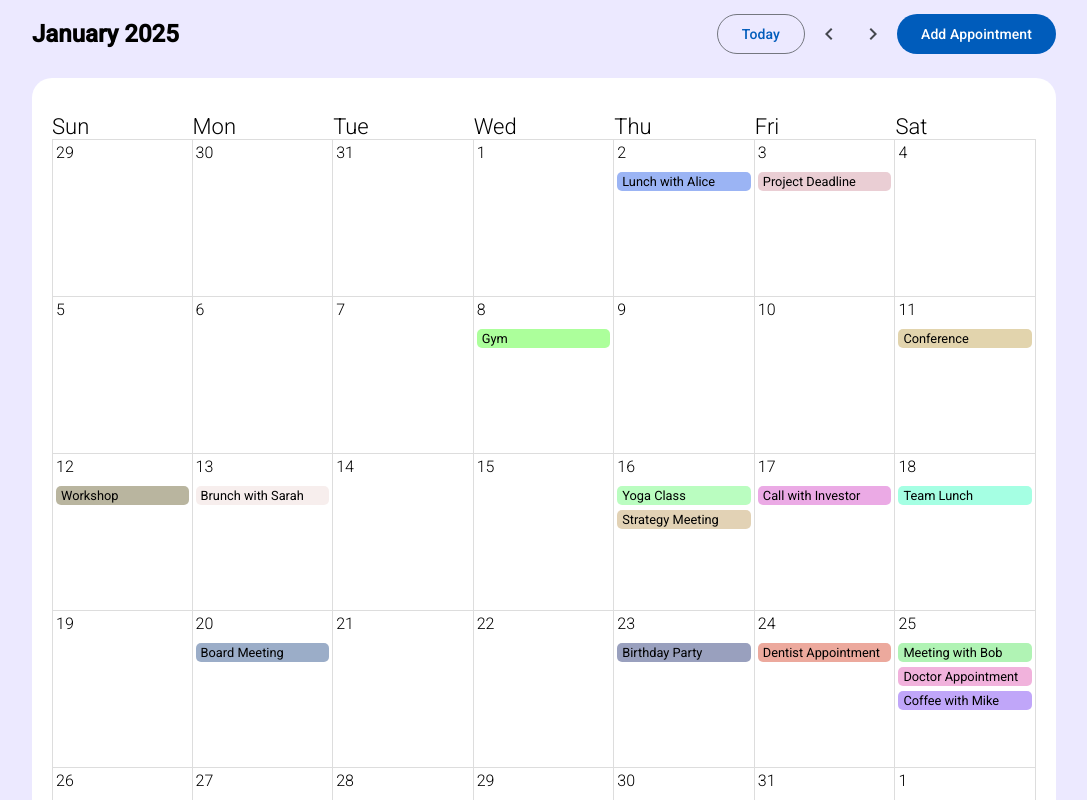
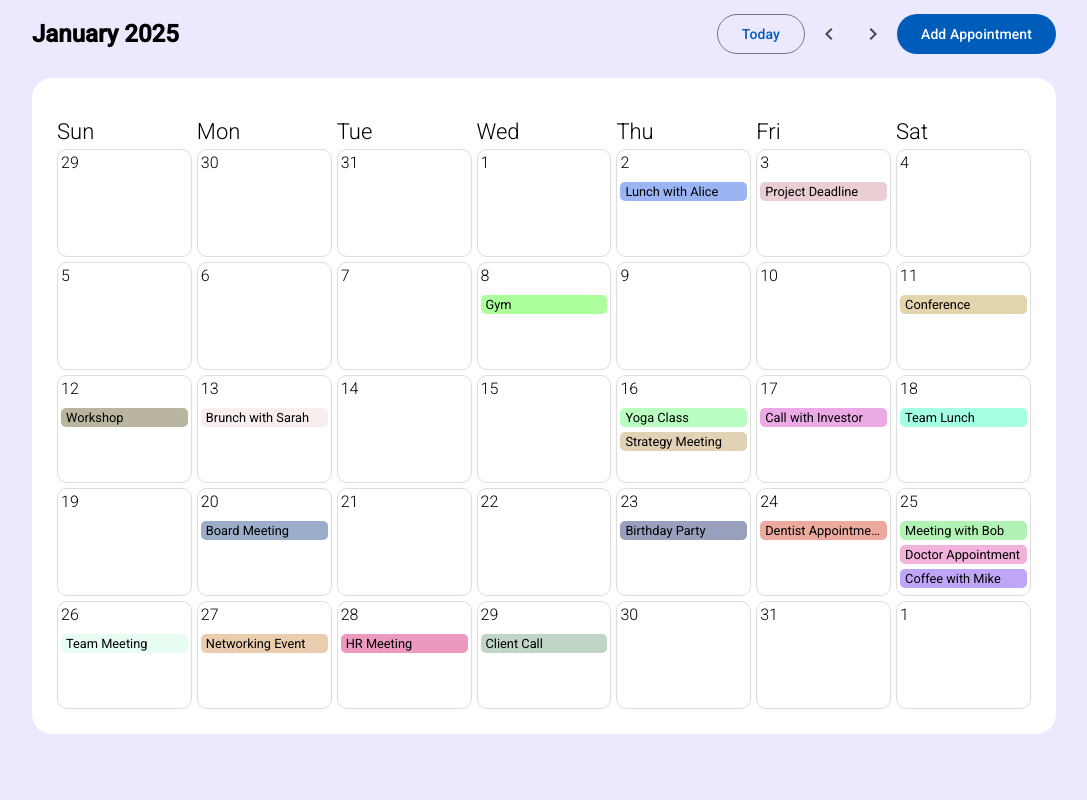
Before and after one commit to Mohsen-graphyy/calender, an Angular app: page /calendar in a window 1280 px wide. Shown: the top 800 px of the page, without its empty margins (96-1183 px from the left). Built offline with nearby package versions, Linux system fonts and the light colour scheme.

Commit message:
style(calendar): enhance styling with sticky header and improved table layout

```diff
--- a/src/app/calendar/calendar.component.scss
+++ b/src/app/calendar/calendar.component.scss
@@ -25,6 +25,10 @@
     display: flex;
     justify-content: space-between;
     align-items: center;
+    position: sticky;
+    top: 0;
+    z-index: 999;
+    background-color: rgb(236, 233, 255);
   }
   @include element(controls) {
     display: flex;
@@ -39,13 +43,15 @@
   }
   @include element(table) {
     table-layout: fixed;
+    border-collapse: separate;
+    border-spacing: 5px;
     margin-top: 1rem;
     thead {
       th {
         font-size: 22px;
         font-weight: 100;
         text-align: left;
-        border-bottom: 1px solid #ddd;
+        // border-bottom: 1px solid #ddd;
       }
     }
     tbody {
@@ -57,8 +63,10 @@
           vertical-align: top;
           position: relative;
           border-right: 1px solid #ddd;
-          height: 150px;
-          border-bottom: 1px solid #ddd;
+          border-radius: 10px;
+          margin: 4px;
+          height: 100px;
+          border: 1px solid #ddd;
           padding: 3px;
           font-weight: 100;
         }
```
